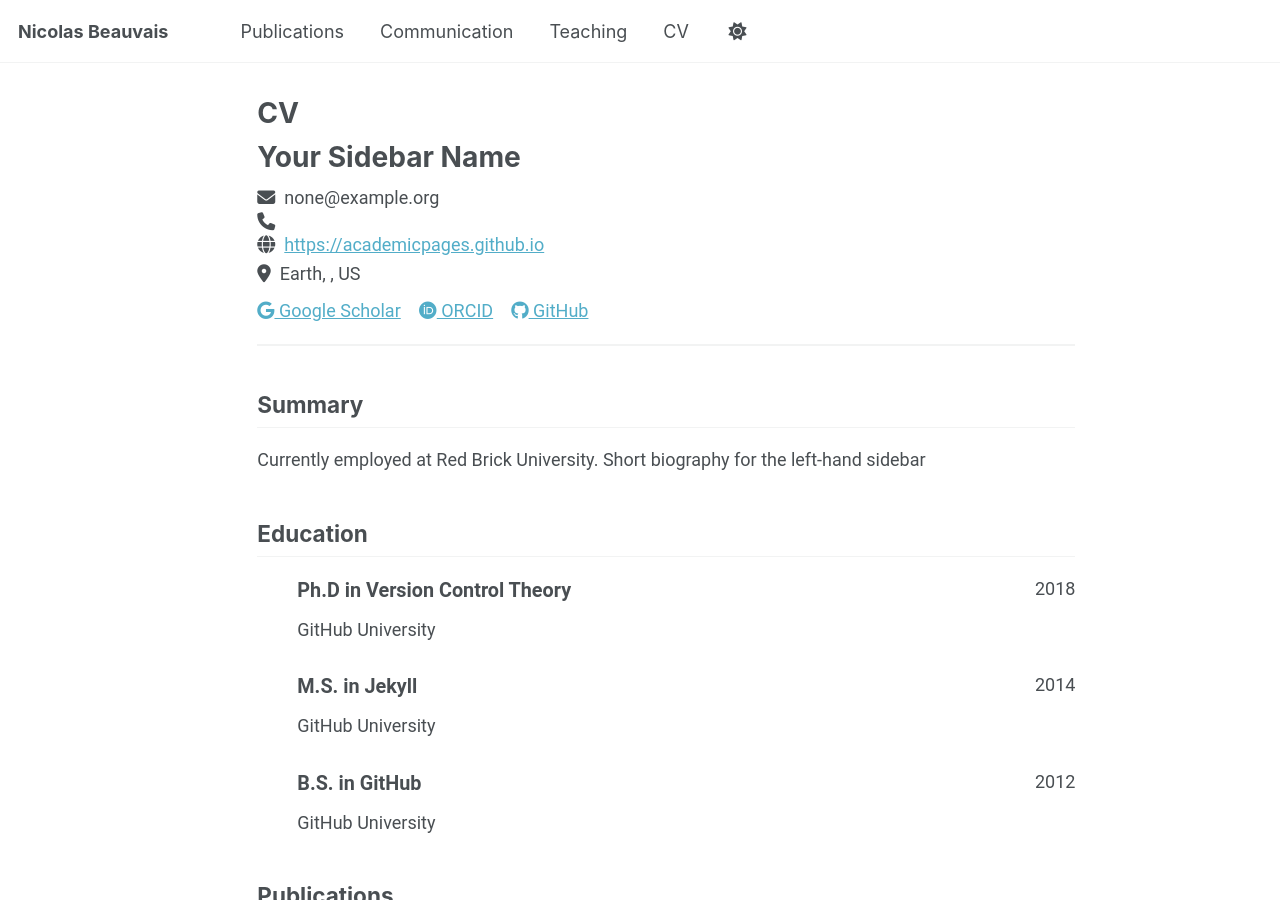
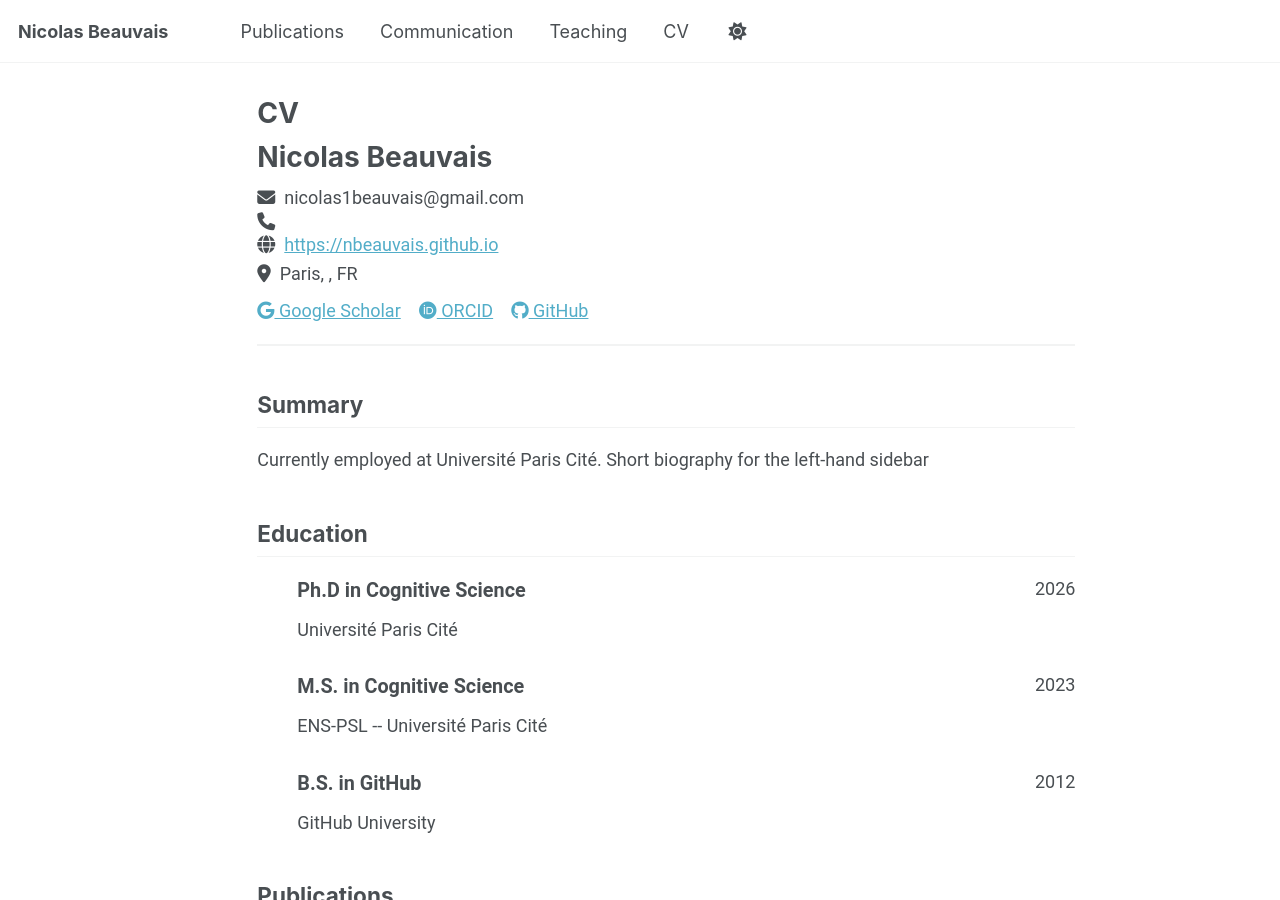
Before and after one commit to nbeauvais/nbeauvais.github.io, a Jekyll site: the page built from _pages/cv-json.md, in a window 1280 px wide and 900 px high. Built offline with Jekyll 4.4.1, drawn with Linux system fonts in a browser that asks for light colours; a script that is not in the unit is left out.

Commit message:
Update personal information in cv.json

```diff
--- a/_data/cv.json
+++ b/_data/cv.json
@@ -1,15 +1,15 @@
 {
   "basics": {
-    "name": "Your Sidebar Name",
-    "email": "none@example.org",
+    "name": "Nicolas Beauvais",
+    "email": "nicolas1beauvais@gmail.com",
     "phone": "",
-    "website": "https://academicpages.github.io",
-    "summary": "Currently employed at Red Brick University. Short biography for the left-hand sidebar",
+    "website": "https://nbeauvais.github.io",
+    "summary": "Currently employed at Université Paris Cité. Short biography for the left-hand sidebar",
     "location": {
       "address": "",
       "postalCode": "",
-      "city": "Earth",
-      "countryCode": "US",
+      "city": "Paris",
+      "countryCode": "FR",
       "region": ""
     },
     "profiles": [
@@ -25,28 +25,28 @@
       },
       {
         "network": "GitHub",
-        "username": "academicpages",
-        "url": "https://github.com/academicpages"
+        "username": "nbeauvais",
+        "url": "https://github.com/nbeauvais"
       }
     ]
   },
   "work": [],
   "education": [
     {
-      "institution": "GitHub University",
-      "area": "Ph.D in Version Control Theory",
+      "institution": "Université Paris Cité",
+      "area": "Ph.D in Cognitive Science",
       "studyType": "",
-      "startDate": "",
-      "endDate": "2018",
+      "startDate": "2023",
+      "endDate": "2026",
       "gpa": null,
       "courses": []
     },
     {
-      "institution": "GitHub University",
-      "area": "M.S. in Jekyll",
+      "institution": "ENS-PSL -- Université Paris Cité",
+      "area": "M.S. in Cognitive Science",
       "studyType": "",
-      "startDate": "",
-      "endDate": "2014",
+      "startDate": "2020",
+      "endDate": "2023",
       "gpa": null,
       "courses": []
     },
```
